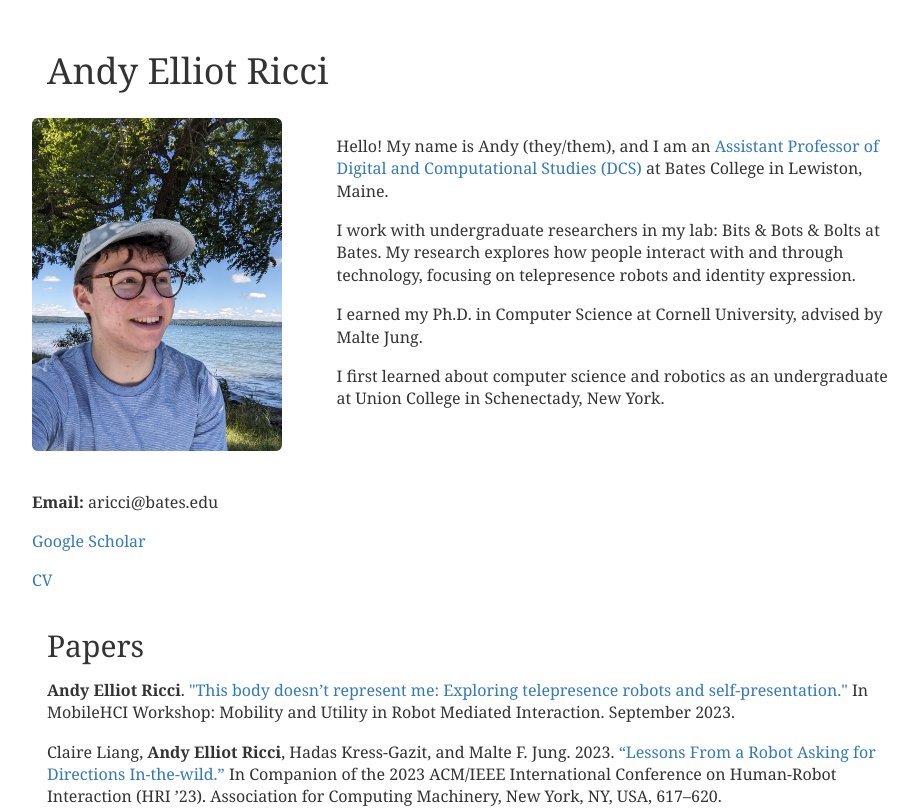
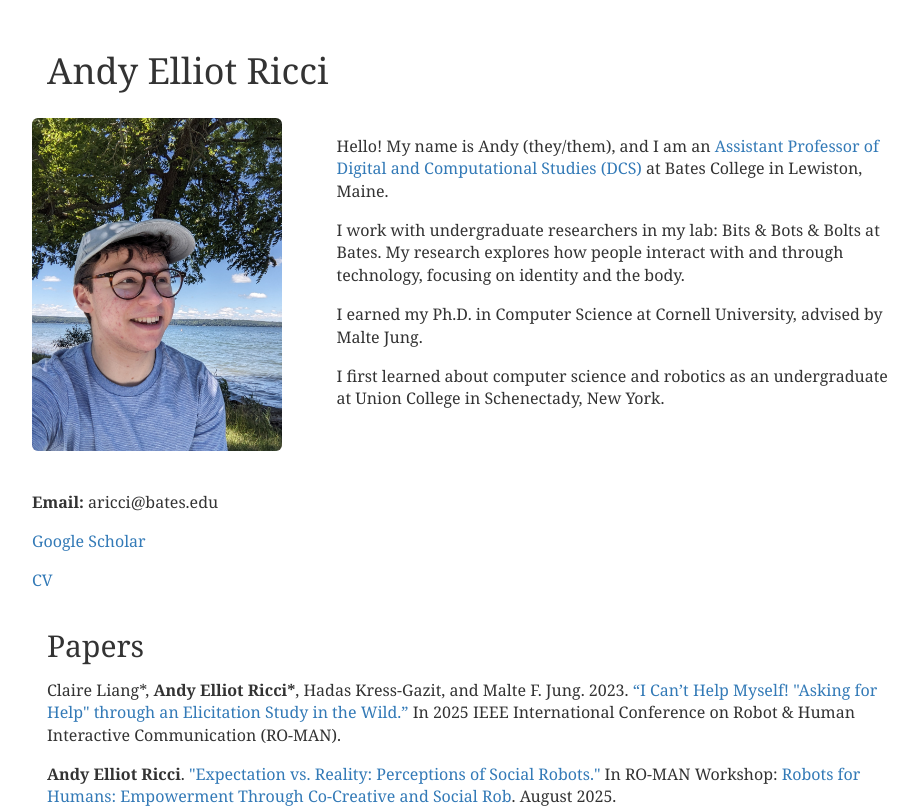
Before and after one commit to andy-ricci/andy-ricci.github.io, a plain HTML site: page index.html in a window 1280 px wide. Shown: the top 812 px of the page, without its empty margins (113-1031 px from the left). Drawn offline with nearby package versions, Linux system fonts and the light colour scheme.

Commit message:
add ro-man 2025 papers

```diff
--- a/index.html
+++ b/index.html
@@ -31,7 +31,7 @@
   <p>Hello! My name is Andy (they/them), and I am an  <a href="https://www.bates.edu/digital-computational-studies/faculty-profile/andy-e-ricci/" target="blank">
  Assistant Professor of Digital and Computational Studies (DCS)</a> at Bates College in Lewiston, Maine. </p>
 
-<p>I work with undergraduate researchers in my lab: Bits & Bots & Bolts at Bates. My research explores how people interact with and through technology, focusing on telepresence robots and identity expression. </p>
+<p>I work with undergraduate researchers in my lab: Bits & Bots & Bolts at Bates. My research explores how people interact with and through technology, focusing on identity and the body.  </p>
 
 <p>I earned my Ph.D. in Computer Science at Cornell University, advised by Malte Jung.  </p>
 
@@ -41,6 +41,14 @@
 </div>
 
 <h2>Papers</h2>
+
+<p>Claire Liang*, <b>Andy Elliot Ricci*</b>, Hadas Kress-Gazit, and Malte F. Jung. 2023. <a href="assets/papers/roman_2025_cant_help.pdf" target="blank">“I Can’t Help Myself! "Asking for Help" through an Elicitation Study
+in the Wild.”</a> In 2025 IEEE International Conference on Robot & Human Interactive Communication (RO-MAN).</p>
+
+ <p><b>Andy Elliot Ricci</b>. <a href="assets/papers/r4h_2025_Expectation_Reality.pdf" target="blank">"Expectation vs. Reality: Perceptions of Social Robots."</a>
+  In RO-MAN Workshop: <a href="https://r4h-workshop.github.io/" target="blank">Robots for Humans: Empowerment Through Co-Creative and Social Rob</a>. August 2025.</p>
+
+
 
 <p><b>Andy Elliot Ricci</b>. <a href="assets/papers/MobileHCI_Workshop_2023.pdf" target="blank">"This body doesn’t represent me: Exploring telepresence robots and self-presentation."</a> In MobileHCI Workshop: Mobility and Utility in Robot Mediated Interaction. September 2023.</p>
 
```
